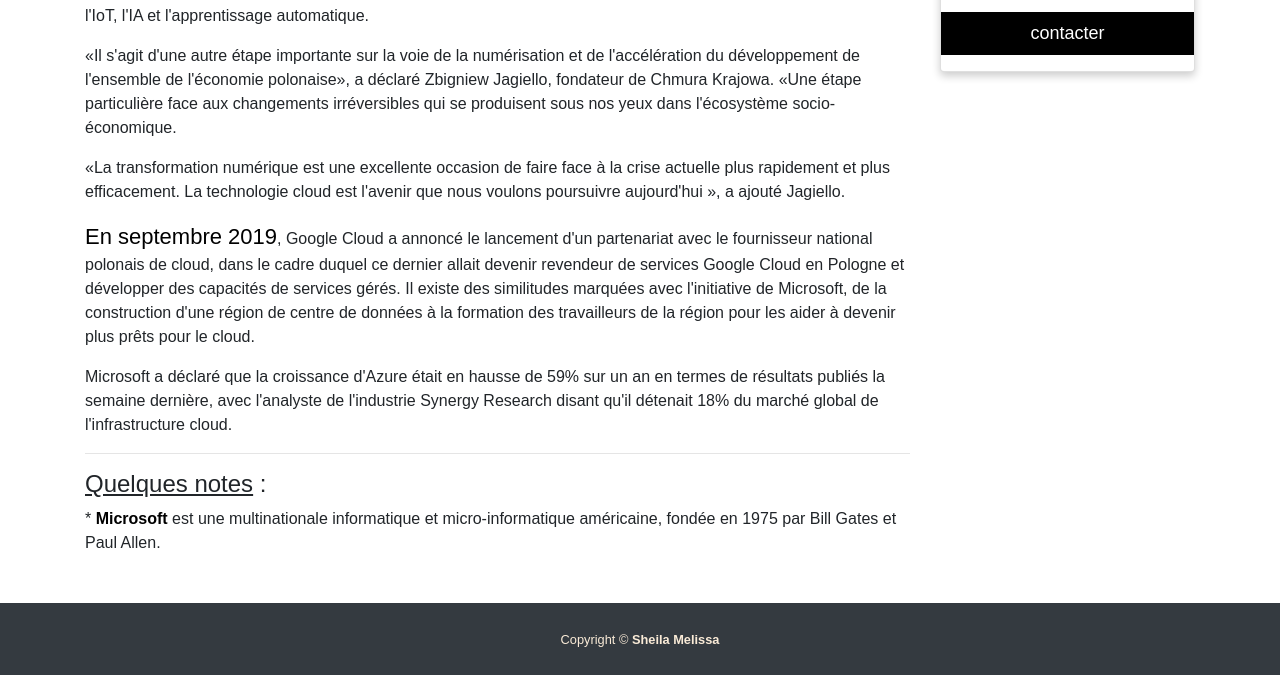
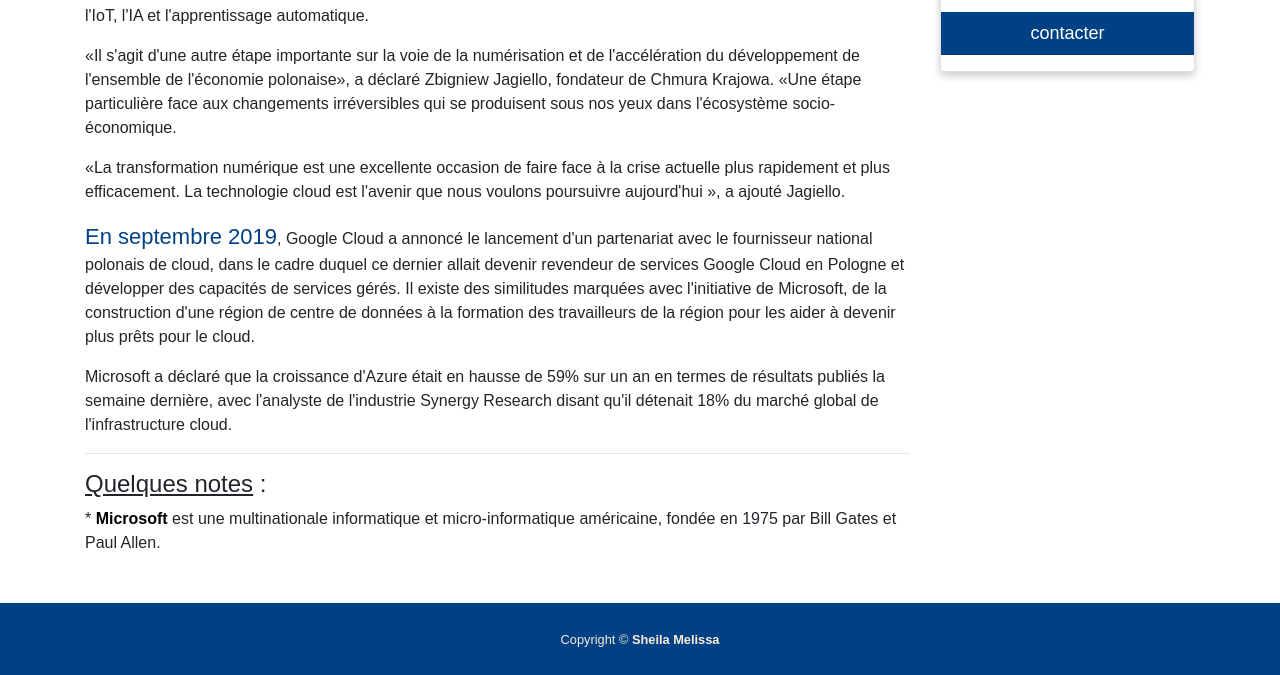
Before and after one commit to salma-mindy/news-2, a plain HTML site: page index.html in a window 1280 px wide. Shown: the part 1136-1811 px from the top of the page. Drawn offline with nearby package versions, Linux system fonts and the light colour scheme.

Commit message:
Update index.html

```diff
--- a/index.html
+++ b/index.html
@@ -69,8 +69,7 @@
             display: inline-block;
             padding: 8px;
             color: white;
-            background-color: #000;
-            ;
+            background-color: #004185;
             text-align: center;
             cursor: pointer;
             width: 100%;
@@ -80,7 +79,7 @@
         a {
             text-decoration: none;
             font-size: 22px;
-            color: #000;
+            color: #004185;
             ;
         }
 
@@ -111,7 +110,7 @@
         <div class="row">
             <div class="col-md-9">
               <div class="mt-1 mb-2">
-                    <img src="https://encrypted-tbn0.gstatic.com/images?q=tbn%3AANd9GcQF434DnCllr2gRDJR2pVe6zED0pcYRr3hUQF_ccKhpVbE8Sgk1&usqp=CAU" class="img-fluid" alt="Image">
+                    <img src="https://www.itespresso.fr/wp-content/uploads/2017/01/microsoft-resultats-1280x720.jpg" class="img-fluid" alt="Image">
               </div>
                 <p>
                   Lorsqu'un hyperscaler va, un autre doit suivre. Microsoft a annoncé un plan de transformation numérique et cloud d'un milliard de dollars pour la Pologne - près de neuf mois après l'ouverture par Google de ses installations dans le pays.
@@ -217,7 +216,7 @@
         </div>
     </main>
 
-    <footer id="sticky-footer" class="py-4 bg-dark text-white-50">
+    <footer id="sticky-footer" class="py-4 text-white-50" style="background: #004185">
         <div class="container text-center">
             <small style="cursor: pointer;color: antiquewhite;">Copyright &copy; <span style="font-weight: 900;">Sheila Melissa</span></small>
         </div>
```
